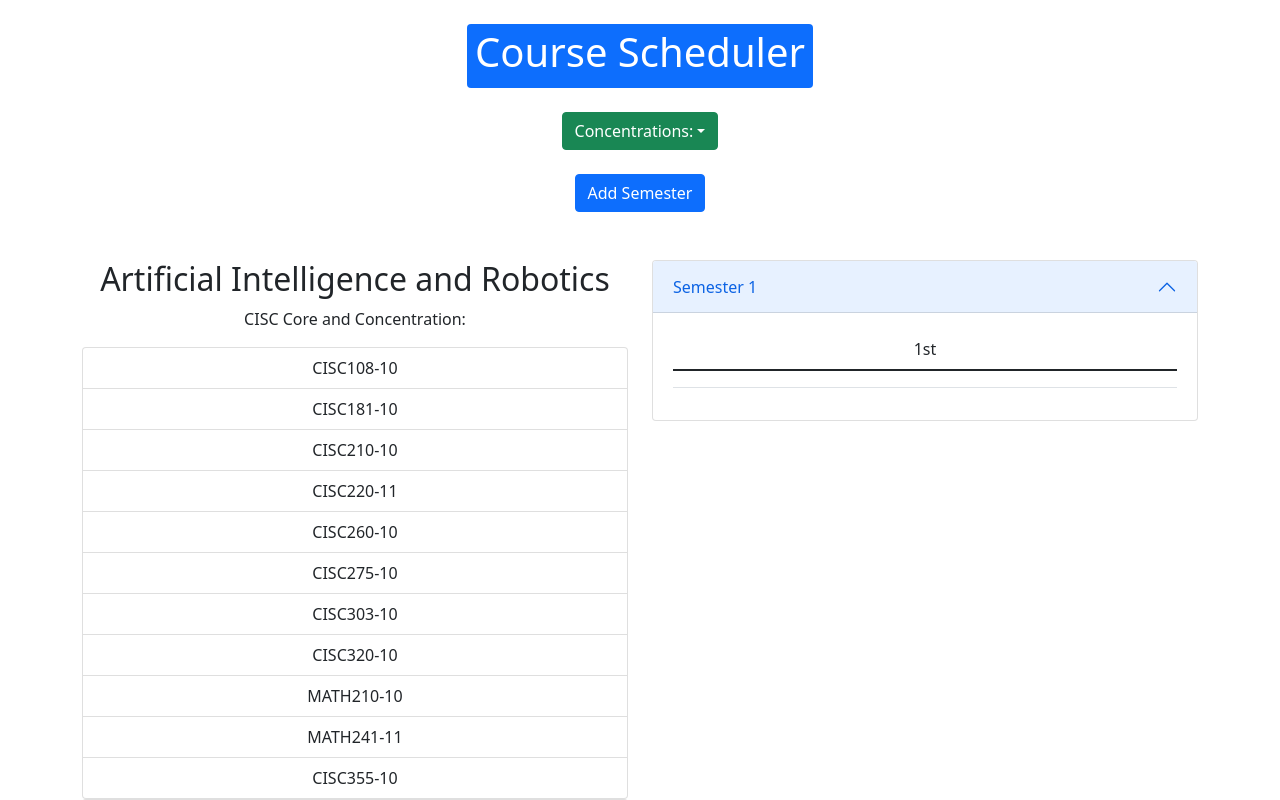
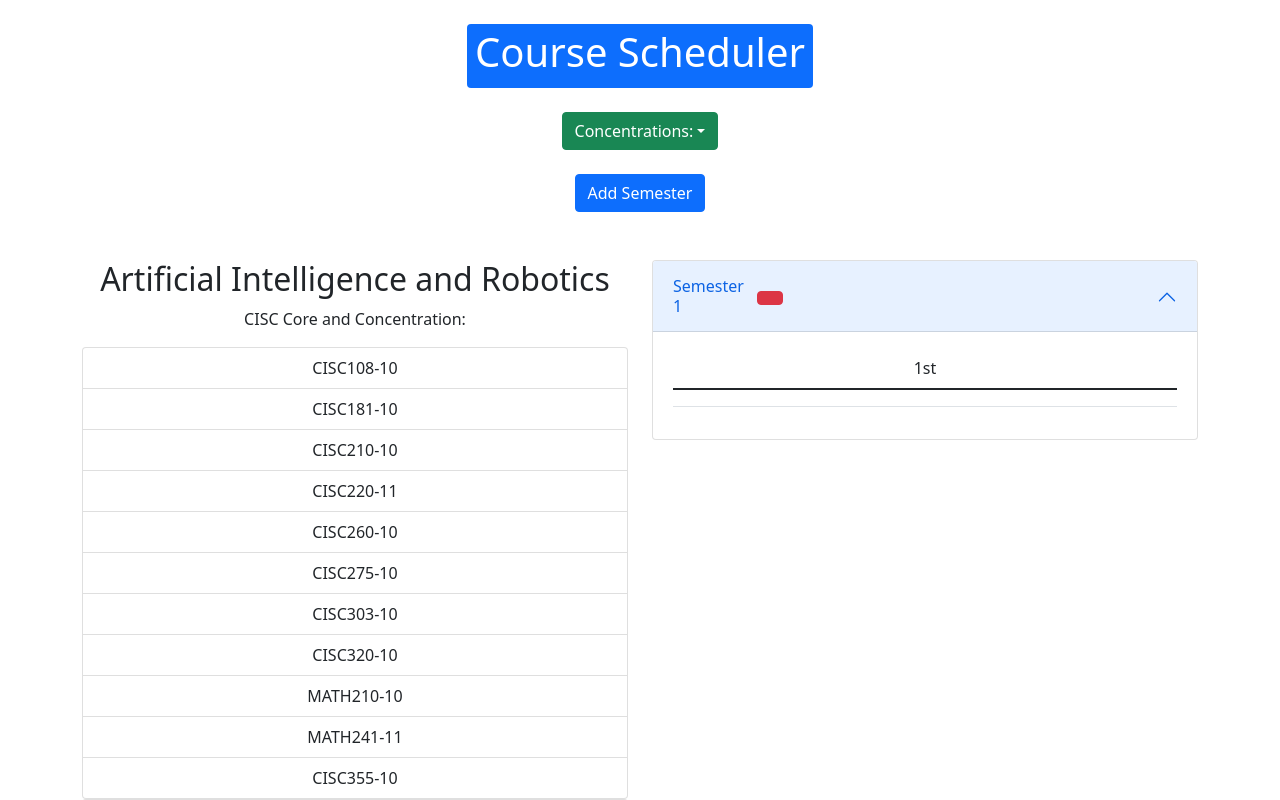
Before and after one commit to UD-CISC275-F21/ud-cis-scheduler-team-4, a React (Create React App) app: page / in a window 1280 px wide. Shown: the top 800 px of the page. Built offline with nearby package versions, Linux system fonts and the light colour scheme.

Commit message:
Added button to delete semester

```diff
--- a/src/components/semesters/Semester.tsx
+++ b/src/components/semesters/Semester.tsx
@@ -1,9 +1,8 @@
 import "bootstrap/dist/css/bootstrap.min.css";
-import { Table, ListGroup } from "react-bootstrap";
+import { Table, ListGroup, Accordion, Col, Button, Row } from "react-bootstrap";
 import React, { useState, useEffect } from "react";
 import { Droppable, DroppableProvided } from "react-beautiful-dnd";
 import { Course } from "../courses/Course";
-import { Col, Button, Row } from "react-bootstrap";
 import { Course as CourseType } from "../../interfaces/course";
 import { SemesterType } from "../../interfaces/semester";
 import { EditCourse } from "../util/EditCourse";
@@ -67,6 +66,44 @@ export const Semester = (props: { ind: number, semesterCourses: SemesterType[],
     }, [courses]);
 
     return(
+        <Accordion key={`accordion ${props.ind}`} defaultActiveKey="0">
+            <Accordion.Item eventKey="0">
+                <Accordion.Header>
+                    <Col xs={2}>
+                        {`Semester ${props.ind+1}`}
+                    </Col>
+                    <Col>
+                        <Button variant="danger" onClick={() => {
+
+                            const tmpSemesterCourses = [...props.semesterCourses];
+
+                            let theSemester = tmpSemesterCourses[0];
+
+                            let ind1 = 0;
+
+                            for(let i = 0; i < tmpSemesterCourses.length; i++){
+
+                                if(tmpSemesterCourses[i].semesternum === props.ind+1){
+                                    // found semester
+                                    ind1 = i;
+                                    theSemester = tmpSemesterCourses.splice(i,1)[0];
+                                    break;
+                                }
+
+                            }
+
+                            theSemester.courses = [];
+                            theSemester.courseSetter([]);
+
+                            tmpSemesterCourses.splice(ind1,0,theSemester);
+
+                            props.setSemesterCourses([...tmpSemesterCourses]);
+
+
+                        }}></Button>
+                    </Col>
+                </Accordion.Header>
+                <Accordion.Body>
                     <Col key={`semester-table-col-${props.ind}`}>
                         <Droppable droppableId={`semester-table-${props.ind+1}`}>
                             {(prov: DroppableProvided) =>
@@ -135,6 +172,9 @@ export const Semester = (props: { ind: number, semesterCourses: SemesterType[],
                             }
                         </Droppable>
                     </Col>
+                </Accordion.Body>
+            </Accordion.Item>
+        </Accordion>
     );
 
 
--- a/src/components/semesters/SemesterTable.tsx
+++ b/src/components/semesters/SemesterTable.tsx
@@ -2,7 +2,6 @@ import "bootstrap/dist/css/bootstrap.min.css";
 import React from "react";
 import { Semester } from "./Semester";
 import { SemesterType } from "../../interfaces/semester";
-import { Accordion } from "react-bootstrap";
 
 /*
 
@@ -17,14 +16,7 @@ export const SemesterTable = (props: { semesters: number, semestersCourses: Seme
         <>
             {
                 new Array(props.semesters).fill(0).map((elem, ind) =>
-                    <Accordion key={`accordion ${ind}`} defaultActiveKey="0">
-                        <Accordion.Item eventKey="0">
-                            <Accordion.Header>{`Semester ${ind+1}`}</Accordion.Header>
-                            <Accordion.Body>
-                                <Semester ind={ind} key={`semester-table-key-${ind}`} semesterCourses={props.semestersCourses} setSemesterCourses={props.setSemesterCourses} />
-                            </Accordion.Body>
-                        </Accordion.Item>
-                    </Accordion>
+                    <Semester ind={ind} key={`semester-table-key-${ind}`} semesterCourses={props.semestersCourses} setSemesterCourses={props.setSemesterCourses} />
                 )
             }
         </>
```
Lines whose indentation alone changed are shown as unchanged.
